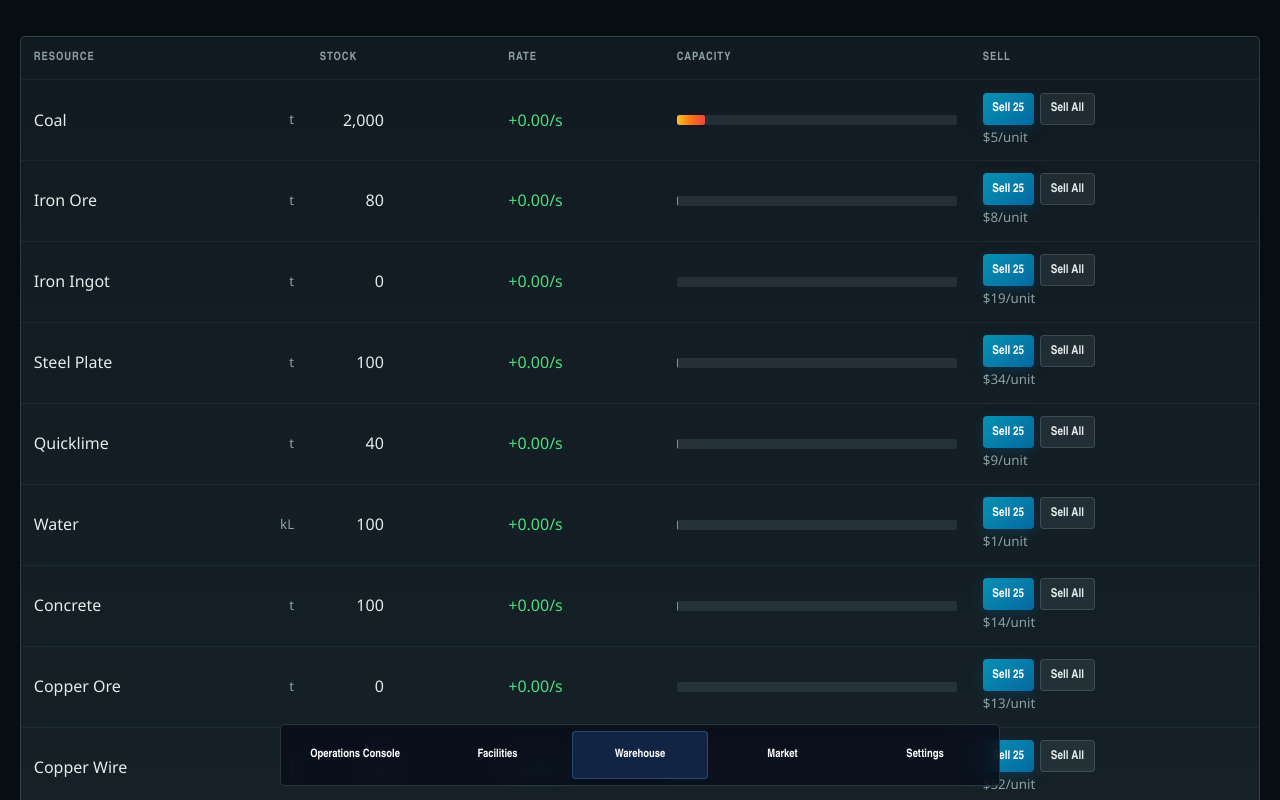
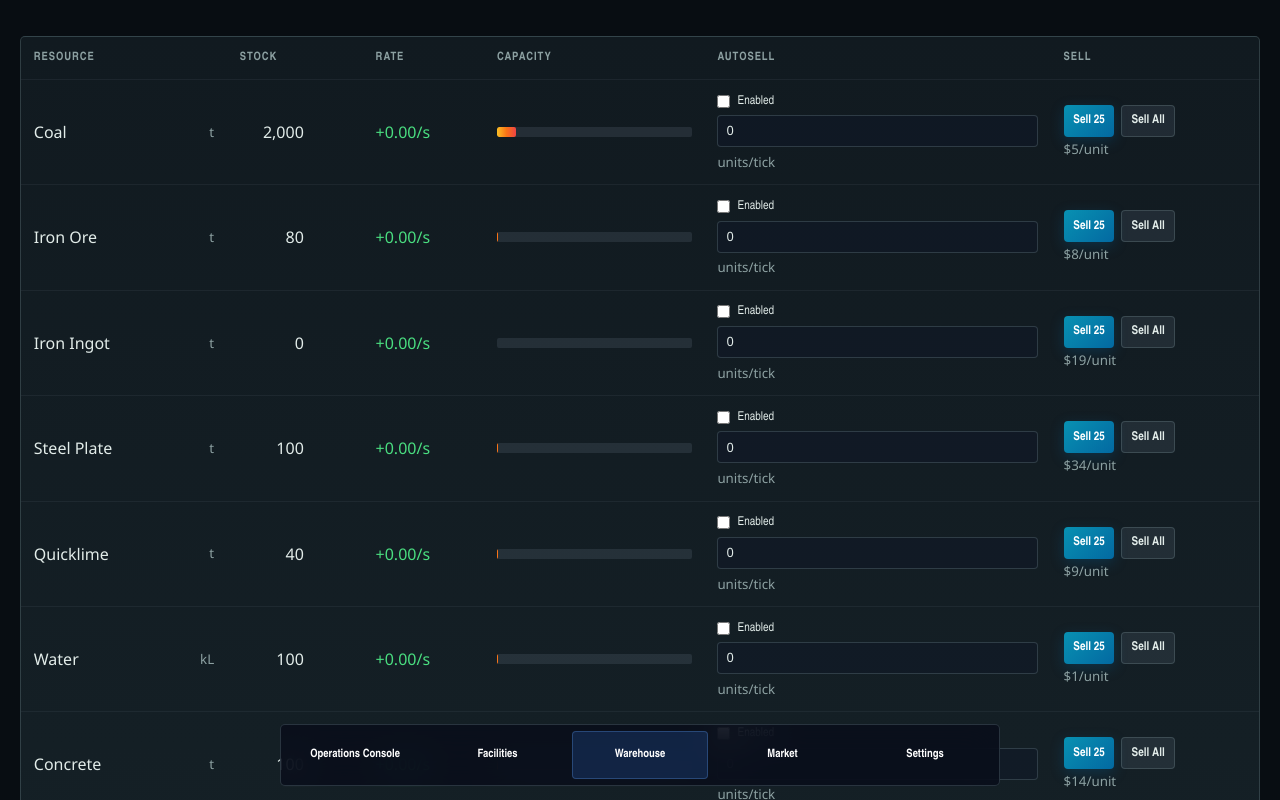
Before and after one commit to LatridellActiveX/gamething, a React (Vite) app: page / in a window 1280 px wide. Both pictures are taken after a click on the button "Warehouse". Shown: the top 800 px of the page. Built offline with nearby package versions, Linux system fonts and the light colour scheme.

Commit message:
feat: add warehouse autosell controls
Co-authored-by: LatridellActiveX <24885383+LatridellActiveX@users.noreply.github.com>

```diff
--- a/src/App.tsx
+++ b/src/App.tsx
@@ -12,6 +12,7 @@ import {
   getResourcePrice,
   purchaseResource,
   sellResource,
+  setResourceAutoSell,
   tickGameState,
   toggleFacility,
   upgradeFacility,
@@ -182,11 +183,33 @@ function App() {
 
   const handleSell = (resourceId: ResourceId, quantity: number) => {
     const next = sellResource(structuredClone(gameRef.current), resourceId, quantity);
+    gameRef.current = next;
     setGame(next);
     const sold = Math.min(quantity, gameRef.current.warehouses.central.inventory[resourceId].amount);
     if (sold > 0) {
       addLog(`Sold ${formatQuantity(sold)} ${RESOURCE_DEFINITIONS[resourceId].name} for ${formatMoney(sold * getResourcePrice(resourceId))}.`);
     }
+  };
+
+  const handleAutoSellAmountChange = (resourceId: ResourceId, value: string) => {
+    const parsedValue = value.trim() === "" ? 0 : Number(value);
+    const current = structuredClone(gameRef.current);
+    const { enabled } = current.warehouses.central.inventory[resourceId].autoSell;
+    const next = setResourceAutoSell(current, resourceId, enabled, parsedValue);
+    gameRef.current = next;
+    setGame(next);
+  };
+
+  const handleAutoSellToggle = (resourceId: ResourceId) => {
+    const current = structuredClone(gameRef.current);
+    const autoSell = current.warehouses.central.inventory[resourceId].autoSell;
+    const nextEnabled = !autoSell.enabled;
+    const next = setResourceAutoSell(current, resourceId, nextEnabled, autoSell.amount);
+    gameRef.current = next;
+    setGame(next);
+    addLog(
+      `${RESOURCE_DEFINITIONS[resourceId].name} autosell ${nextEnabled ? `enabled at ${formatQuantity(next.warehouses.central.inventory[resourceId].autoSell.amount)}/tick` : "disabled"}.`,
+    );
   };
 
   const handleBuy = (resourceId: ResourceId, quantity: number) => {
@@ -497,12 +520,14 @@ function App() {
             <th>Stock</th>
             <th>Rate</th>
             <th>Capacity</th>
+            <th>Autosell</th>
             <th>Sell</th>
           </tr>
         </thead>
         <tbody>
           {resourceRows.map(({ resourceId, name, amount, rate, price }) => {
             const stockPercent = (amount / storage.capacity) * 100;
+            const autoSell = game.warehouses.central.inventory[resourceId].autoSell;
             return (
               <tr key={resourceId}>
                 <td>
@@ -520,6 +545,27 @@ function App() {
                     <div className="progress-bar">
                       <span style={{ width: `${Math.min(stockPercent, 100)}%` }} />
                     </div>
+                  </div>
+                </td>
+                <td>
+                  <div className="autosell-controls">
+                    <label className="autosell-toggle">
+                      <input
+                        type="checkbox"
+                        checked={autoSell.enabled}
+                        onChange={() => handleAutoSellToggle(resourceId)}
+                      />
+                      <span>Enabled</span>
+                    </label>
+                    <input
+                      className="autosell-input"
+                      type="number"
+                      min="0"
+                      step="any"
+                      value={autoSell.amount}
+                      onChange={(event) => handleAutoSellAmountChange(resourceId, event.target.value)}
+                    />
+                    <small className="muted">units/tick</small>
                   </div>
                 </td>
                 <td>
--- a/src/game/engine.ts
+++ b/src/game/engine.ts
@@ -236,6 +236,19 @@ function applyAutoSell(state: GameState) {
   }
 }
 
+export function setResourceAutoSell(
+  state: GameState,
+  resourceId: ResourceId,
+  enabled: boolean,
+  requestedAmount: number,
+): GameState {
+  const storage = state.warehouses.central.inventory[resourceId];
+  const amount = Number.isFinite(requestedAmount) ? Math.max(0, Math.round(requestedAmount * 100) / 100) : 0;
+  storage.autoSell.enabled = enabled;
+  storage.autoSell.amount = amount;
+  return state;
+}
+
 export function applyOfflineProgress(state: GameState, now = Date.now()) {
   const elapsedSeconds = Math.max(0, Math.floor((now - state.lastSavedTimestamp) / 1000));
   if (elapsedSeconds <= 0) {
--- a/src/game/state/storage.ts
+++ b/src/game/state/storage.ts
@@ -72,12 +72,15 @@ function normalizeSave(state: GameState): GameState {
     legacy.warehouses.energy = structuredClone(starter.warehouses.energy);
     legacy.warehouses.energy.inventory.power.amount = legacy.warehouses.central.inventory.power.amount;
   }
+  legacy.warehouses.energy.inventory.power.reserved ??= starter.warehouses.energy.inventory.power.reserved;
+  legacy.warehouses.energy.inventory.power.autoSell ??= structuredClone(starter.warehouses.energy.inventory.power.autoSell);
   for (const [resourceId, starterEntry] of Object.entries(starter.warehouses.central.inventory)) {
     const inventoryEntry = legacy.warehouses.central.inventory[resourceId as keyof typeof legacy.warehouses.central.inventory];
     if (!inventoryEntry) {
       legacy.warehouses.central.inventory[resourceId as keyof typeof legacy.warehouses.central.inventory] = structuredClone(starterEntry);
       continue;
     }
+    inventoryEntry.reserved ??= starterEntry.reserved;
     inventoryEntry.autoSell ??= structuredClone(starterEntry.autoSell);
     inventoryEntry.autoSell.enabled ??= starterEntry.autoSell.enabled;
     inventoryEntry.autoSell.amount ??= starterEntry.autoSell.amount;
--- a/src/styles.css
+++ b/src/styles.css
@@ -51,6 +51,13 @@ button,
 input,
 textarea {
   font: inherit;
+}
+
+input {
+  border-radius: 4px;
+  border: 1px solid var(--panel-border);
+  background: rgba(15, 23, 42, 0.42);
+  color: var(--text);
 }
 
 button {
@@ -666,6 +673,30 @@ h3 {
   flex-wrap: wrap;
 }
 
+.autosell-controls {
+  display: grid;
+  gap: 0.35rem;
+  min-width: 120px;
+}
+
+.autosell-toggle {
+  display: inline-flex;
+  align-items: center;
+  gap: 0.45rem;
+  font-size: 0.76rem;
+}
+
+.autosell-toggle input {
+  margin: 0;
+}
+
+.autosell-input {
+  width: 100%;
+  min-height: 32px;
+  padding: 0.35rem 0.5rem;
+  font-size: 0.8rem;
+}
+
 .market-list,
 .settings-stack {
   display: grid;
```
